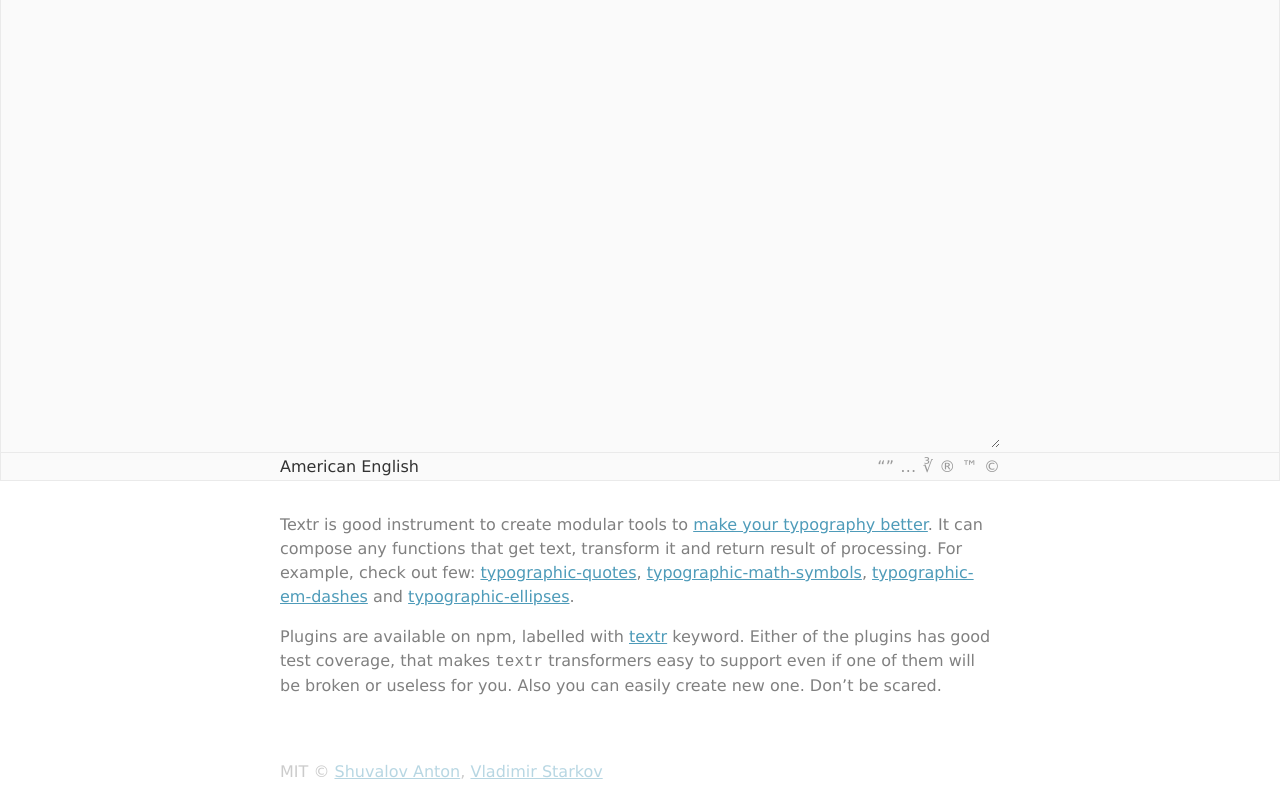
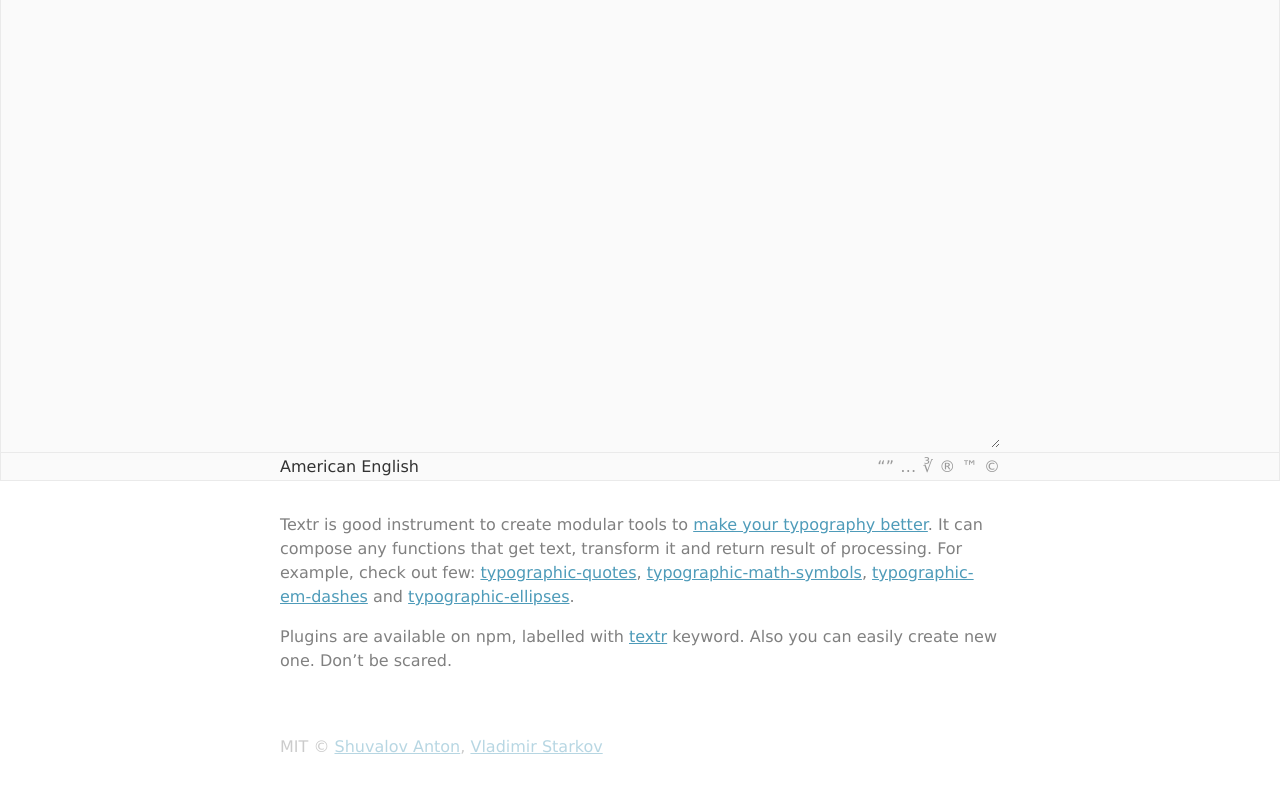
Before and after one commit to A/textr, a plain HTML site: page index.html in a window 1280 px wide. Shown: the part 322-1119 px from the top of the page. After the commit the page ends 1094 px from the top, so only its background shows below. Drawn offline with Linux system fonts and the light colour scheme.

Commit message:
remove strange english

```diff
--- a/index.html
+++ b/index.html
@@ -30,9 +30,7 @@
     <a href="https://github.com/matmuchrapna/typographic-math-symbols">typographic-math-symbols</a>,
     <a href="https://github.com/matmuchrapna/typographic-em-dashes">typographic-em-dashes</a> and <a href="https://github.com/matmuchrapna/typographic-ellipses">typographic-ellipses</a>.</p>
     <p>Plugins are available on npm, labelled with <a href="https://www.npmjs.com/browse/keyword/textr">textr</a>
-    keyword. Either of the plugins has good test coverage, that makes <code>textr</code> transformers
-    easy to support even if one of them will be broken or useless for you. Also you
-    can easily create new one. Don’t be scared.</p>
+    keyword. Also you can easily create new one. Don’t be scared.</p>
   </div>
   <div class="container footer">MIT © <a href="http://shuvalov.info">Shuvalov Anton</a>, <a href="http://github.com/matmuchrapna">Vladimir Starkov</a></div>
   <a href="https://github.com/shuvalov-anton/textr"><img style="position: absolute; top: 0; right: 0; border: 0;" src="https://camo.githubusercontent.com/a6677b08c955af8400f44c6298f40e7d19cc5b2d/68747470733a2f2f73332e616d617a6f6e6177732e636f6d2f6769746875622f726962626f6e732f666f726b6d655f72696768745f677261795f3664366436642e706e67" alt="Fork me on GitHub" data-canonical-src="https://s3.amazonaws.com/github/ribbons/forkme_right_gray_6d6d6d.png"></a>
```
